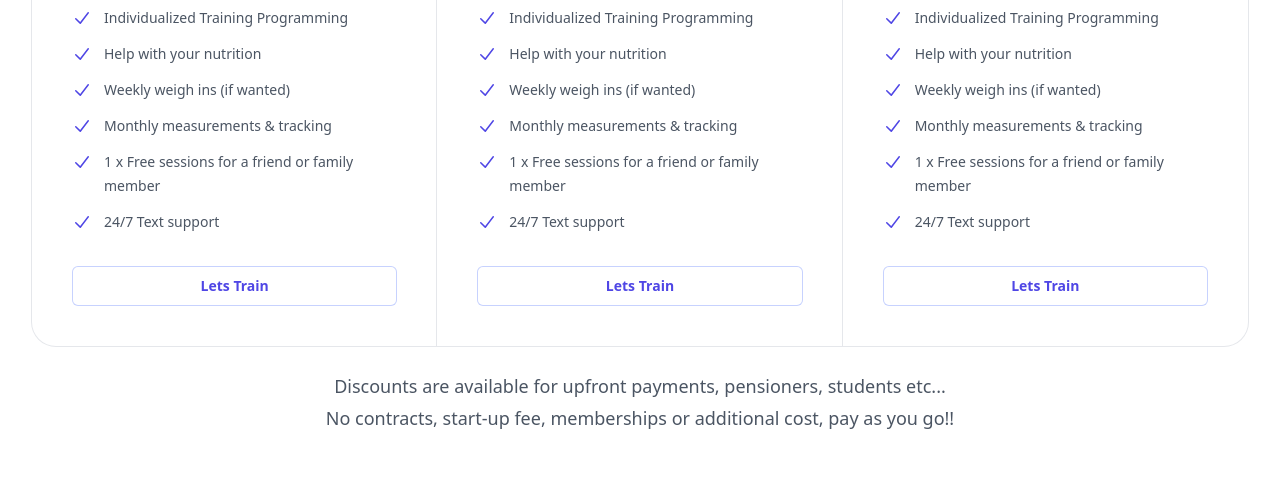
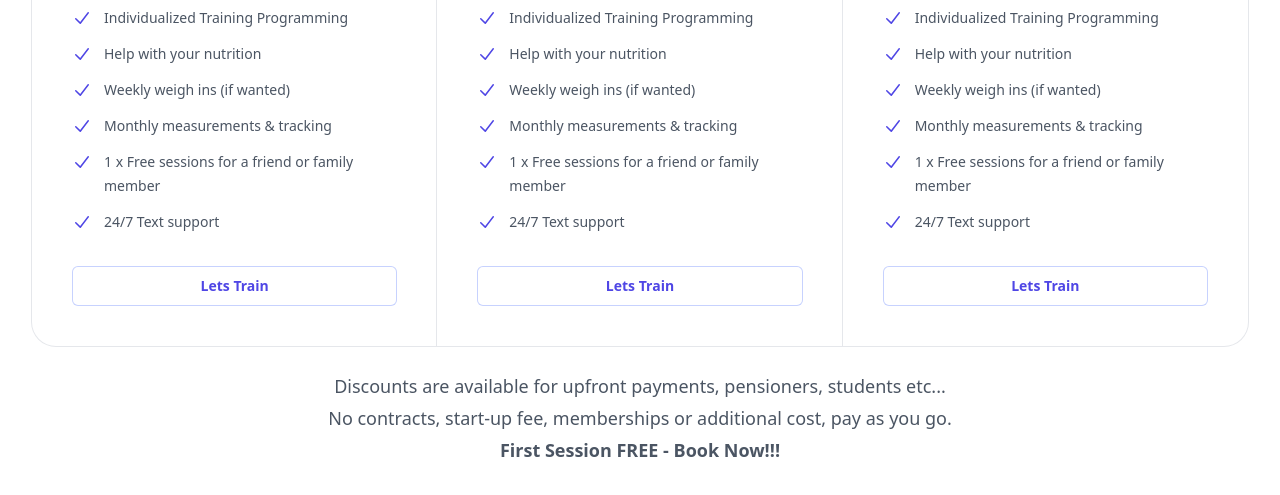
Before and after one commit to wd-francois/tailwind-css-fusion-sc, a website: page pricelist_instudio.html in a window 1280 px wide. Shown: the part 541-1036 px from the top of the page. Drawn offline with nearby package versions, Linux system fonts and the light colour scheme.

Commit message:
updated price list

```diff
--- a/pricelist_instudio.html
+++ b/pricelist_instudio.html
@@ -178,7 +178,8 @@
           </div>
         </div>
         <p class="mx-auto mt-6 max-w-2xl text-center text-lg leading-8 text-gray-600">Discounts are available for upfront payments, pensioners, students etc...<br>
-          No contracts, start-up fee, memberships or additional cost, pay as you go!!</p>
+          No contracts, start-up fee, memberships or additional cost, pay as you go.
+        <br><span class = "font-bold">First Session FREE - Book Now!!!</span></p>
       </div>
     </div>
   </body>
```
Also changed, not shown: index.html (+1 -1 lines).
